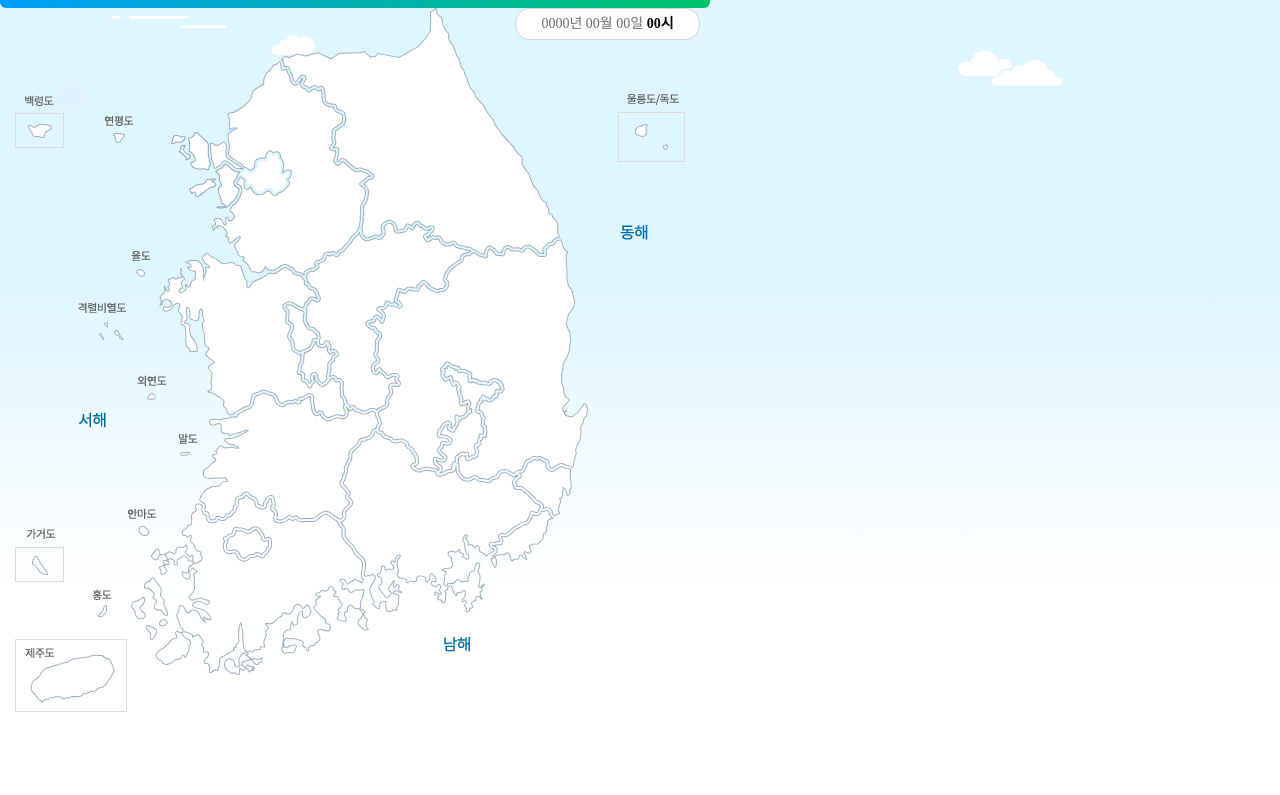
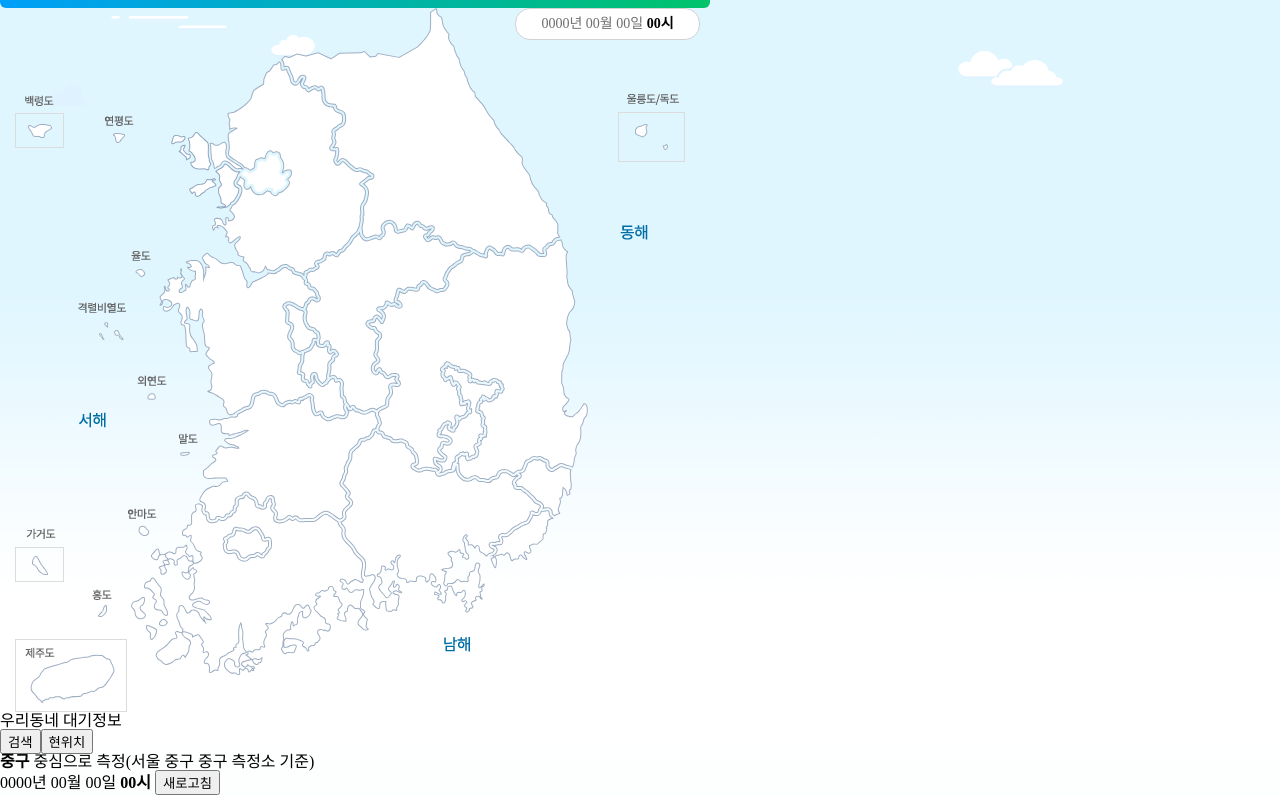
Before and after one commit to Hansan529/airkorea, a React (Create React App) app: page / in a window 1280 px wide. Shown: the part 194-989 px from the top of the page. Before the commit the page ends 910 px from the top, so only its background shows below. Built offline with nearby package versions, Linux system fonts and the light colour scheme.

Commit message:
docs: 대기/기상 정보 레이아웃 추가

```diff
--- a/src/App.js
+++ b/src/App.js
@@ -31,14 +31,16 @@ const Select = styled.select`
 const Main = styled.main``;
 const Section = styled.section``;
 
+const Time = styled.span``;
+
 const FirstSection = styled(Section)`
   background: url('/img_main_bg.png') repeat-x 0 0;
 `;
 
+const MMLayout = styled.div``;
 const MMOptionLayout = styled.div`
   width: 710px;
 `;
-
 const MMOList = styled.ul`
   display: flex;
   margin: 0;
@@ -139,6 +141,10 @@ const MMWrapper = styled.div`
   }
 `;
 
+//
+
+const InfoContainer = styled.div``;
+
 function App() {
   return (
     <>
@@ -146,6 +152,8 @@ function App() {
       <Main>
         {/* 첫번째 색션 */}
         <FirstSection>
+          {/* 대기/기상 지도 정보 */}
+          <MMLayout>
             {/* Main Map 설정 */}
             <MMOptionLayout>
               <MMOList>
@@ -239,10 +247,31 @@ function App() {
                   <JejuPath />
                 </g>
               </svg>
-            <span>
+              <Time>
                 0000년 00월 00일 <strong>00시</strong>
-            </span>
+              </Time>
             </MMWrapper>
+          </MMLayout>
+          {/* 대기/기상 데이터 정보 */}
+          <InfoContainer>
+            <div>
+              <h2>
+                우리동네 <span>대기정보</span>
+              </h2>
+              <div>
+                <button>검색</button>
+                <button>현위치</button>
+                <p>
+                  <strong>중구</strong> 중심으로 측정
+                  <span>(서울 중구 중구 측정소 기준)</span>
+                </p>
+                <Time>
+                  0000년 00월 00일 <strong>00시</strong>{' '}
+                  <button>새로고침</button>
+                </Time>
+              </div>
+            </div>
+          </InfoContainer>
         </FirstSection>
       </Main>
     </>
```
Lines whose indentation alone changed are shown as unchanged.
